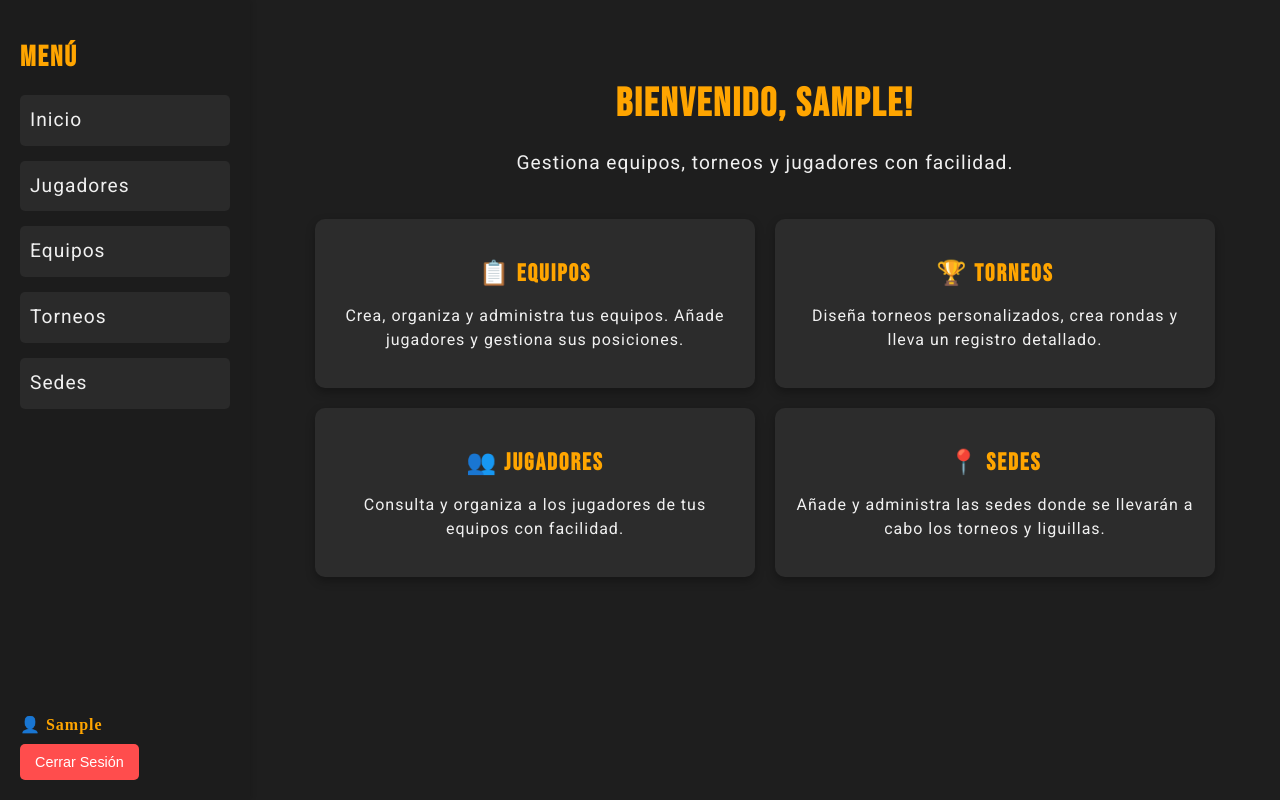
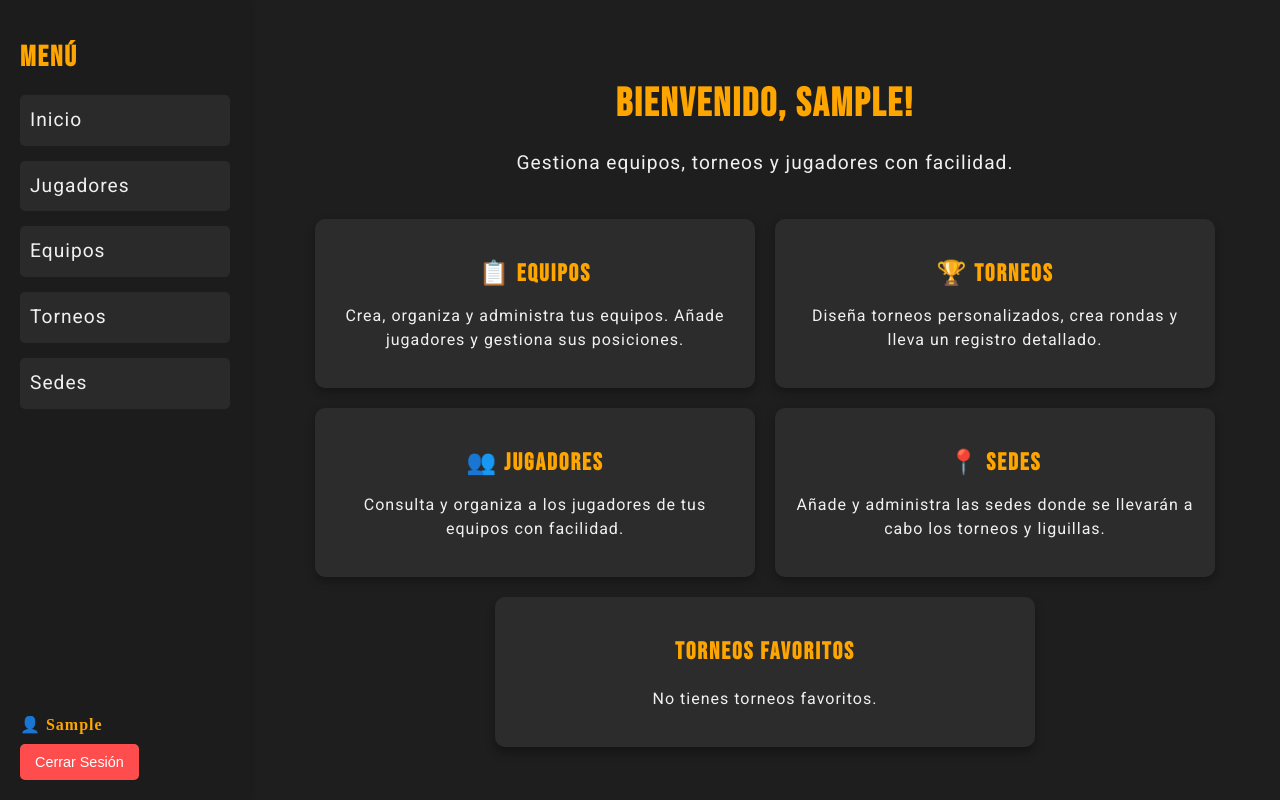
Before and after one commit to MiquelAng11/Web-React-Ligas, a React (Create React App) app: page / in a window 1280 px wide. Both pictures are taken after typing "Sample", "Sample123" into the empty fields and a click on the button "Login". Built offline with nearby package versions, Linux system fonts and the light colour scheme.

Commit message:
torneos añadidos a favoritos

```diff
--- a/src/App.js
+++ b/src/App.js
@@ -20,6 +20,7 @@ function App() {
   const [tournaments, setTournaments] = useState([]);
   const [liguillas, setLiguillas] = useState([]); // New state for liguillas
   const [sedes, setSedes] = useState([]);
+  const [favoriteTournaments, setFavoriteTournaments] = useState([]);
 
   useEffect(() => {
     const storedUser = JSON.parse(localStorage.getItem('currentUser'));
@@ -88,6 +89,30 @@ function App() {
     );
   };
 
+  const toggleFavorite = (index) => {
+    setTournaments((prev) =>
+      prev.map((t, i) => {
+        if (i === index) {
+          const updated = { ...t, isFavorite: !t.isFavorite };
+          // Actualizar la lista de favoritos
+          if (updated.isFavorite) {
+            setFavoriteTournaments((fav) => [...fav, updated]);
+          } else {
+            setFavoriteTournaments((fav) =>
+              fav.filter((favT) => favT.name !== updated.name)
+            );
+          }
+          return updated;
+        }
+        return t;
+      })
+    );
+  };
+
+
+  const removeTournament = (index) => {
+    setTournaments((prev) => prev.filter((_, i) => i !== index));
+  };
 
 
   return (
@@ -122,6 +147,8 @@ function App() {
                         addRoundRobin={addRoundRobin}
                         sedes={sedes}
                         updateTournament={updateTournament}
+                        toggleFavorite={toggleFavorite}
+                        removeTournament={removeTournament}
                       />
                     }
                   />
@@ -149,7 +176,15 @@ function App() {
                     }
                   />
                   <Route path="/settings" element={<UserSettings />} />
-                  <Route path="/" element={<Inicio user={user} />} />
+                  <Route
+                    path="/"
+                    element={
+                      <Inicio
+                        user={user}
+                        favoriteTournaments={favoriteTournaments}
+                      />
+                    }
+                  />
                   <Route path="*" element={<Navigate to="/" />} />
                 </Routes>
               </main>
--- a/src/pages/inicio.jsx
+++ b/src/pages/inicio.jsx
@@ -3,7 +3,7 @@ import React from 'react';
 import { Link } from 'react-router-dom';
 import '../styles/Inicio.css';
 
-function Inicio({ user }) {
+function Inicio({ user, favoriteTournaments = [] }) {
   return (
     <div className="inicio-container">
       <h1 className="inicio-titulo">Bienvenido, {user ? user.username : "Usuario"}!</h1>
@@ -29,7 +29,6 @@ function Inicio({ user }) {
             Consulta y organiza a los jugadores de tus equipos con facilidad.
           </p>
         </Link>
-        {/* New Sedes Section */}
         <Link to="/sedes" className="inicio-seccion">
           <h2>📍 Sedes</h2>
           <p>
@@ -37,6 +36,29 @@ function Inicio({ user }) {
           </p>
         </Link>
       </div>
+      <div className="favorite-tournaments-container">
+        <h2 className="favorite-tournaments-title">Torneos Favoritos</h2>
+        {favoriteTournaments.length > 0 ? (
+          favoriteTournaments.map((tournament) => (
+            <div key={tournament.id} className="favorite-tournament-card">
+              <div className="favorite-tournament-info">
+                <h3>{tournament.name}</h3>
+                <p>Fecha: {tournament.date}</p>
+                <p>Sede: {tournament.sedeName}</p>
+                <p>
+                  Equipos:{' '}
+                  {tournament.teams && tournament.teams.length > 0
+                    ? tournament.teams.join(', ')
+                    : 'Sin equipos'}
+                </p>
+              </div>
+            </div>
+          ))
+        ) : (
+          <p>No tienes torneos favoritos.</p>
+        )}
+      </div>
+
     </div>
   );
 }
--- a/src/pages/torneos.jsx
+++ b/src/pages/torneos.jsx
@@ -11,6 +11,8 @@ function Torneos({
   addRoundRobin,
   sedes,
   updateTournament,
+  toggleFavorite,
+  removeTournament, // Nueva función para eliminar torneo
 }) {
   const [isPopupOpen, setIsPopupOpen] = useState(false);
   const [isEditPopupOpen, setIsEditPopupOpen] = useState(false);
@@ -53,10 +55,17 @@ function Torneos({
     closeEditPopup();
   };
 
+  const handleFavoriteToggle = (index) => {
+    toggleFavorite(index);
+  };
+
+  const handleRemoveTournament = (index) => {
+    removeTournament(index);
+  };
+
   return (
     <div className="body">
       <h1 style={{ color: '#ffa500', textAlign: 'center' }}>Torneos y Liguillas</h1>
-      {/* Lista de Torneos */}
       <div className="tournaments-list">
         <h2>Lista de Torneos</h2>
         {tournaments.length === 0 ? (
@@ -82,8 +91,18 @@ function Torneos({
                   </p>
                 </div>
                 <div className="tournament-actions">
-                  <button className="action-button">📤</button>
-                  <button className="action-button">🗑️</button>
+                  <button
+                    className={`action-button ${tournament.isFavorite ? 'favorite' : ''}`}
+                    onClick={() => handleFavoriteToggle(index)}
+                  >
+                    📥
+                  </button>
+                  <button
+                    className="action-button"
+                    onClick={() => handleRemoveTournament(index)}
+                  >
+                    🗑️
+                  </button>
                   <button
                     className="action-button"
                     onClick={() => openEditPopup(index)}
@@ -97,12 +116,10 @@ function Torneos({
         )}
       </div>
 
-      {/* Botón Flotante */}
       <button className="floating-button" onClick={togglePopup}>
         +
       </button>
 
-      {/* Popup Modal de Creación */}
       {isPopupOpen && (
         <div className="popup-overlay">
           <div className="popup-content">
@@ -119,11 +136,8 @@ function Torneos({
             </div>
           </div>
         </div>
-
-
       )}
 
-      {/* Popup Modal de Edición */}
       {isEditPopupOpen && (
         <div className="popup-overlay">
           <div className="popup-content">
--- a/src/styles/Inicio.css
+++ b/src/styles/Inicio.css
@@ -75,3 +75,49 @@
       font-size: 0.8rem; /* Reducir tamaño del texto */
     }
   }
+
+  /* Contenedor principal de torneos favoritos */
+.favorite-tournaments-container {
+  margin: 20px auto;
+  padding: 20px;
+  max-width: 500px;
+  background-color: #2c2c2c;
+  border-radius: 10px;
+  box-shadow: 0 6px 10px rgba(0, 0, 0, 0.3);
+  color: #f0f0f0;
+  text-align: center;
+}
+
+/* Título */
+.favorite-tournaments-title {
+  color: #ffa500;
+  font-size: 1.5em;
+  margin-bottom: 20px;
+}
+
+/* Tarjeta de torneo favorito */
+.favorite-tournament-card {
+  background-color: #404040;
+  border-radius: 10px;
+  padding: 15px;
+  margin-bottom: 10px;
+  box-shadow: 0 4px 6px rgba(0, 0, 0, 0.3);
+  transition: transform 0.2s ease;
+}
+
+.favorite-tournament-card:hover {
+  transform: translateY(-5px);
+}
+
+/* Información del torneo */
+.favorite-tournament-info h3 {
+  margin: 0;
+  font-size: 1.2em;
+  color: #ffa500;
+}
+
+.favorite-tournament-info p {
+  margin: 5px 0;
+  font-size: 0.9em;
+  color: #ccc;
+}
```
